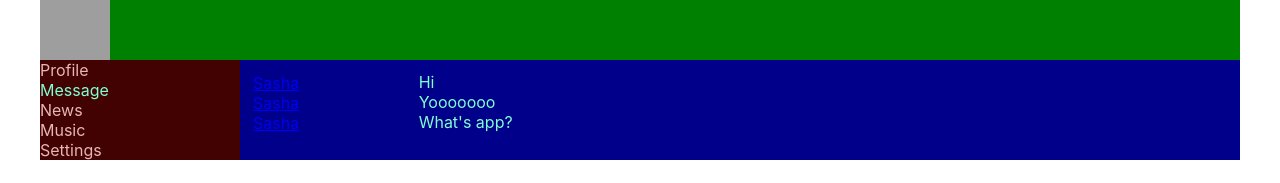
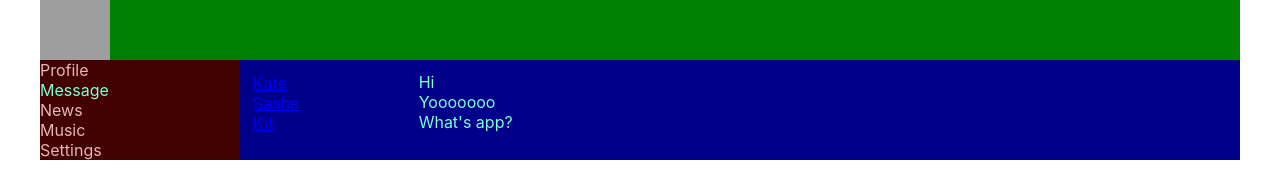
Before and after one commit to Donvito5995/SamuraiWay, a React (Create React App) app: page /dialogs in a window 1280 px wide. Shown: the top 183 px of the page. Built offline with nearby package versions, Linux system fonts and the light colour scheme; grey boxes are pictures that could not be loaded.

Commit message:
dialogsprops

```diff
--- a/src/components/Dialogs/Dialogs.jsx
+++ b/src/components/Dialogs/Dialogs.jsx
@@ -2,7 +2,11 @@ import React from "react";
 import k from './Dialogs.module.css';
 import { NavLink } from "react-router-dom";
 
-
+const DialogsItems = (props) =>{
+    return  <div>
+    <NavLink to={'dialogs/1'}>{props.name}</NavLink>
+</div>
+}
 
 
 
@@ -10,15 +14,10 @@ const Dialogs = (props) => {
     return (
         <div className={k.dialogs}>
             <div className={k.dialogsItem}>
-                <div>
-                    <NavLink to={'dialogs/1'}> Sasha</NavLink>
-                </div>
-                <div>
-                    <NavLink to={'dialogs/2'}> Sasha</NavLink>
-                </div>
-                <div>
-                    <NavLink to={'dialogs/3'}> Sasha</NavLink>
-                </div>
+               <DialogsItems  name ="Kate" id="1" />
+               <DialogsItems  name ="Sasha" id="2"/>
+               <DialogsItems  name ="Kit" id="3"/>
+
             </div>
 
             <div className={k.message}>
```
